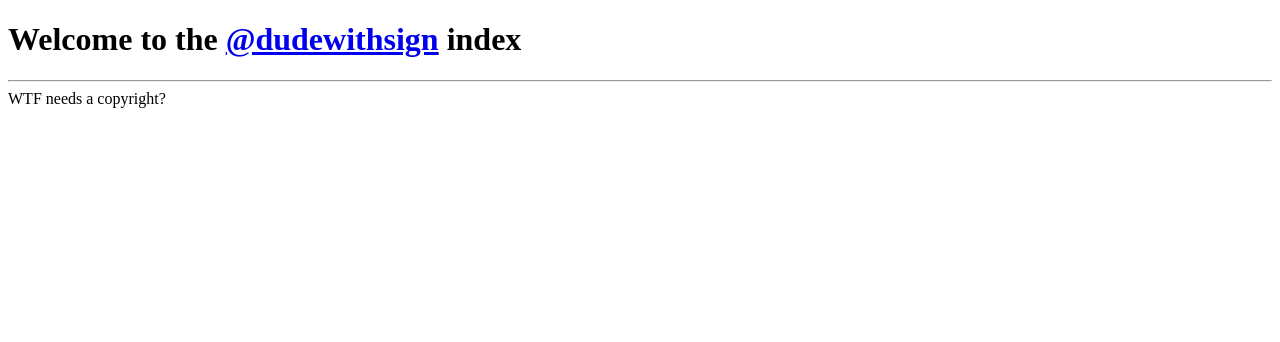
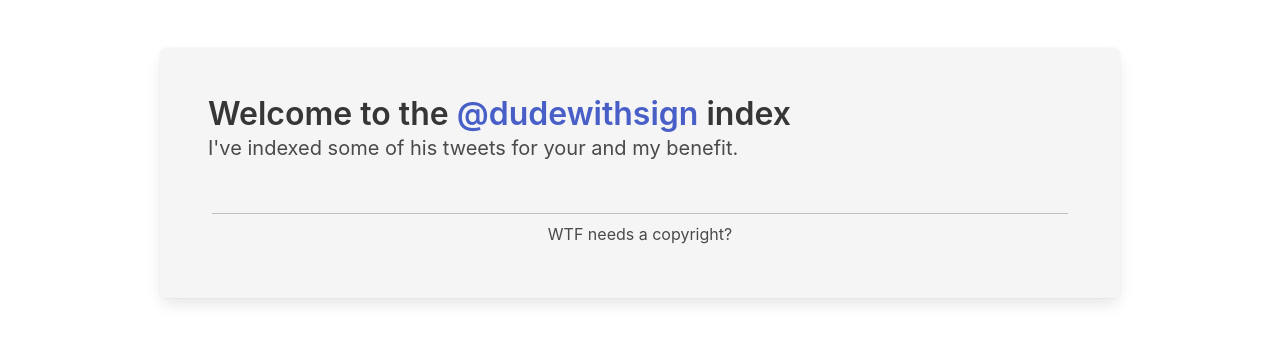
Before and after one commit to verheyenkoen/dudewithsignindex, a Next.js app: page / in a window 1280 px wide. Shown: the top 342 px of the page. Built offline with nearby package versions, Linux system fonts and the light colour scheme; no server answers.

Commit message:
Added bulma

```diff
--- /dev/null
+++ b/components/Footer.js
@@ -0,0 +1,11 @@
+import styles from './Footer.module.scss'
+
+export default function Footer() {
+  return (
+    <footer className={`footer mt-6 has-border-top-width-3`}>
+      <div className={`${styles.content} content pt-2 has-text-centered`}>
+        <p>WTF needs a copyright?</p>
+      </div>
+    </footer>
+  )
+}
--- /dev/null
+++ b/components/Footer.module.scss
@@ -0,0 +1,3 @@
+.content {
+  border-top: 1px solid silver;
+}
--- a/package.json
+++ b/package.json
@@ -13,6 +13,7 @@
     "react-dom": "17.0.2"
   },
   "devDependencies": {
-    "sass": "^1.34.1"
+    "bulma": "^0.9.2",
+    "sass": "1.32.0"
   }
 }
--- a/pages/_app.js
+++ b/pages/_app.js
@@ -2,6 +2,9 @@
 import { useRouter } from 'next/router'
 
 import * as gtag from '../lib/gtag'
+import Footer from '../components/Footer'
+
+import '../styles/global.scss'
 
 function MyApp({ Component, pageProps }) {
   const router = useRouter()
@@ -16,7 +19,14 @@
     }
   }, [router.events])
 
-  return <Component {...pageProps} />
+  return (
+    <div className="container is-max-desktop my-6">
+      <div className="box has-background-light p-6">
+        <Component {...pageProps} />
+        <Footer />
+      </div>
+    </div>
+  )
 }
 
 export default MyApp
--- a/pages/index.js
+++ b/pages/index.js
@@ -8,15 +8,11 @@
       </Head>
 
       <main>
-        <h1>
+        <h1 className="title">
           Welcome to the <a href="https://twitter.com/dudewithsign">@dudewithsign</a> index
         </h1>
+        <h3 className="subtitle">I've indexed some of his tweets for your and my benefit.</h3>
       </main>
-
-      <footer>
-        <hr />
-        <div>WTF needs a copyright?</div>
-      </footer>
     </>
   )
 }
--- /dev/null
+++ b/styles/global.scss
@@ -0,0 +1,4 @@
+$footer-background-color: unset;
+$footer-padding: 0.25rem;
+
+@import '~bulma/bulma.sass';
```
Also changed, not shown: 1 other file (tests, documents, lock files or other folders).
